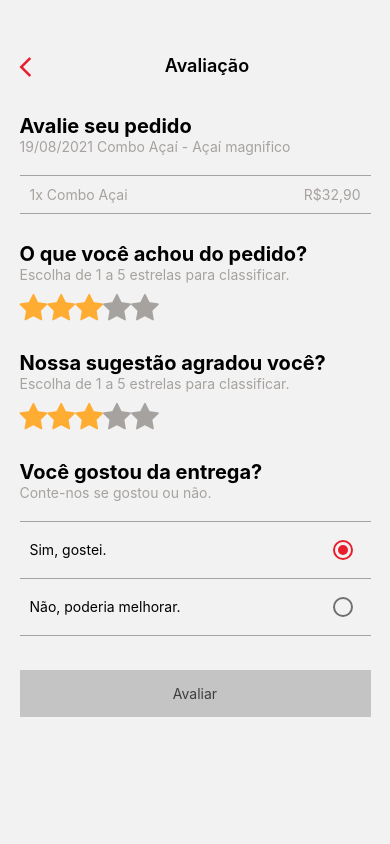
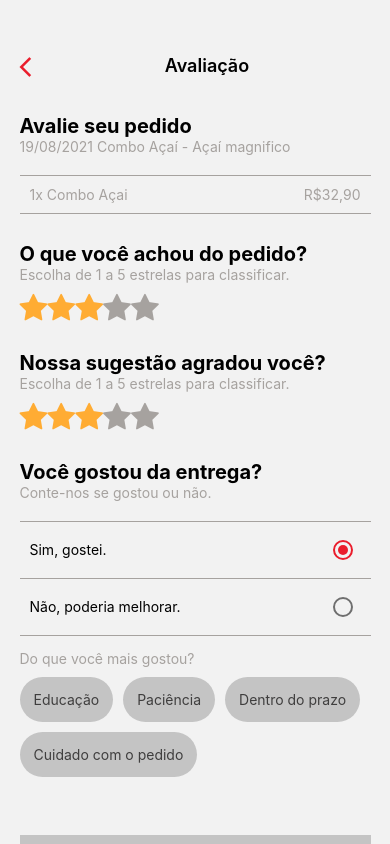
Before and after one commit to gabrieldev525/ifood-hint, a React Native app in the folder front-mobile/: screen /Rating in a window 390 px wide. Both pictures are taken after a click on the radio button 342 px from the left and 549 px from the top of the page. Built offline with nearby package versions, Linux system fonts and the light colour scheme.

Commit message:
feat: add delivery rating interaction

```diff
--- /dev/null
+++ b/front-mobile/src/components/tag/index.tsx
@@ -0,0 +1,20 @@
+// React
+import React from 'react'
+
+// Local
+import { TagContainer, TagText } from './styles'
+import { ITag } from './types'
+
+
+export const Tag = ({ text, isSelected, id, onClick }: ITag) => {
+
+  const handleClick = (event) => {
+    onClick?.(event, id || null)
+  }
+
+  return (
+    <TagContainer selected={isSelected} onPress={handleClick} activeOpacity={1}>
+      <TagText selected={isSelected}>{text}</TagText>
+    </TagContainer>
+  )
+}
--- /dev/null
+++ b/front-mobile/src/components/tag/styles.ts
@@ -0,0 +1,15 @@
+// Third party
+import styled from 'styled-components/native'
+
+export const TagContainer = styled.TouchableOpacity`
+  padding: 14px;
+  border-radius: 24px;
+  width: auto;
+  align-self: flex-start;
+  background-color: ${props => props.selected ? '#EA1D2C' : '#C4C4C4'};
+  margin-bottom: 10px;
+  margin-right: 10px;
+`
+export const TagText = styled.Text`
+  color: ${props => props.selected ? '#fff' : '#3F3E3E'};
+`
--- /dev/null
+++ b/front-mobile/src/components/tag/types.ts
@@ -0,0 +1,6 @@
+export interface ITag {
+  text: string
+  isSelected?: boolean,
+  id?: string,
+  onClick?: (event, id: string | null) => void
+}
--- a/front-mobile/src/containers/rating/index.tsx
+++ b/front-mobile/src/containers/rating/index.tsx
@@ -1,6 +1,6 @@
 // React
-import React from 'react'
-import { Text } from 'react-native'
+import React, { useState } from 'react'
+import { ScrollView, Text } from 'react-native'
 
 // Third party
 import { MaterialIcons } from '@expo/vector-icons'
@@ -17,12 +17,30 @@ import {
   SubmitButton,
   SubmitButtonText,
   Subtitle,
+  TagContainer,
   Title
 } from './styles'
-import { StarRate } from '@/components/start-rate'
+import { StarRate } from '@/components/star-rate'
+import { Tag } from '@/components/tag'
 
-export  const Rating = () => {
+export const Rating = () => {
+  // state
+  const [likedDelivery, setLikedDelivery] = useState<boolean | null>(null)
+  const [deliveryFeedbackOptions, setDeliveryFeedbackOptions] = useState<string[]>([])
+
+  const handleClickDeliveryFeedbackOption = (event, id) => {
+    const temp = [...deliveryFeedbackOptions]
+    const idx = temp.indexOf(id)
+    if(idx != -1) {
+      temp.splice(idx, 1)
+    } else
+      temp.push(id)
+
+    setDeliveryFeedbackOptions(temp)
+  }
+
   return (
+    <ScrollView>
       <Container>
         <Header>
           <MaterialIcons name="arrow-back-ios" size={24} color="#EA1D2C" />
@@ -61,21 +79,82 @@ export  const Rating = () => {
             <Text>Sim, gostei.</Text>
             <RadioButton
               value='first'
-            status={'checked'}
-            color='#EA1D2C' />
+              status={likedDelivery ? 'checked' : 'unchecked'}
+              color='#EA1D2C'
+              onPress={() => setLikedDelivery(true)} />
           </OrderResult>
           <OrderResult addMargin={false} showTopBorder={false}>
             <Text>Não, poderia melhorar.</Text>
             <RadioButton
               value='first'
-            status={'unchecked'}
-            color='#EA1D2C' />
+              status={likedDelivery == false ? 'checked' : 'unchecked'}
+              color='#EA1D2C'
+              onPress={() => setLikedDelivery(false)} />
           </OrderResult>
+
+          {
+            likedDelivery ? (
+              <RowGroup>
+                <Subtitle>Do que você mais gostou?</Subtitle>
+
+                <TagContainer>
+                  <Tag
+                    text='Educação'
+                    id='education'
+                    onClick={handleClickDeliveryFeedbackOption}
+                    isSelected={deliveryFeedbackOptions.indexOf('education') != -1} />
+                  <Tag
+                    text='Paciência'
+                    id='patience'
+                    onClick={handleClickDeliveryFeedbackOption}
+                    isSelected={deliveryFeedbackOptions.indexOf('patience') != -1} />
+                  <Tag
+                    text='Dentro do prazo'
+                    id='in_deadline'
+                    onClick={handleClickDeliveryFeedbackOption}
+                    isSelected={deliveryFeedbackOptions.indexOf('in_deadline') != -1} />
+                  <Tag
+                    text='Cuidado com o pedido'
+                    id='order_caution'
+                    onClick={handleClickDeliveryFeedbackOption}
+                    isSelected={deliveryFeedbackOptions.indexOf('order_caution') != -1} />
+                </TagContainer>
+              </RowGroup>
+            ) : likedDelivery == false && (
+              <RowGroup>
+                <Subtitle>Quais pontos poderiam melhorar?</Subtitle>
+
+                <TagContainer>
+                  <Tag
+                    text='Atraso'
+                    id='delay'
+                    onClick={handleClickDeliveryFeedbackOption}
+                    isSelected={deliveryFeedbackOptions.indexOf('delay') != -1} />
+                  <Tag
+                    text='Impaciência'
+                    id='impatience'
+                    onClick={handleClickDeliveryFeedbackOption}
+                    isSelected={deliveryFeedbackOptions.indexOf('impatience') != -1} />
+                  <Tag
+                    text='Falta de Educação'
+                    id='lack_of_education'
+                    onClick={handleClickDeliveryFeedbackOption}
+                    isSelected={deliveryFeedbackOptions.indexOf('lack_of_education') != -1} />
+                  <Tag
+                    text='Descuido com o pedido'
+                    id='order_carelessness'
+                    onClick={handleClickDeliveryFeedbackOption}
+                    isSelected={deliveryFeedbackOptions.indexOf('order_carelessness') != -1} />
+                </TagContainer>
+              </RowGroup>
+            )
+          }
         </RowGroup>
 
         <SubmitButton disabled={true}>
           <SubmitButtonText disabled={true}>Avaliar</SubmitButtonText>
         </SubmitButton>
       </Container>
+    </ScrollView>
   )
 }
--- a/front-mobile/src/containers/rating/styles.ts
+++ b/front-mobile/src/containers/rating/styles.ts
@@ -63,3 +63,10 @@ export const SubmitButton = styled.TouchableOpacity`
 export const SubmitButtonText = styled.Text`
   color: ${props => props.disabled ? '#3F3E3E' : '#fff'};
 `
+
+export const TagContainer = styled.View`
+  display: flex;
+  flex-direction: row;
+  flex-wrap: wrap;
+  margin-top: 10px;
+`
```
Also changed, not shown: front-mobile/src/components/star-rate/index.tsx (renamed from front-mobile/src/components/start-rate/index.tsx), front-mobile/src/components/star-rate/styles.ts (renamed from front-mobile/src/components/start-rate/styles.ts). Lines whose indentation alone changed are shown as unchanged.
